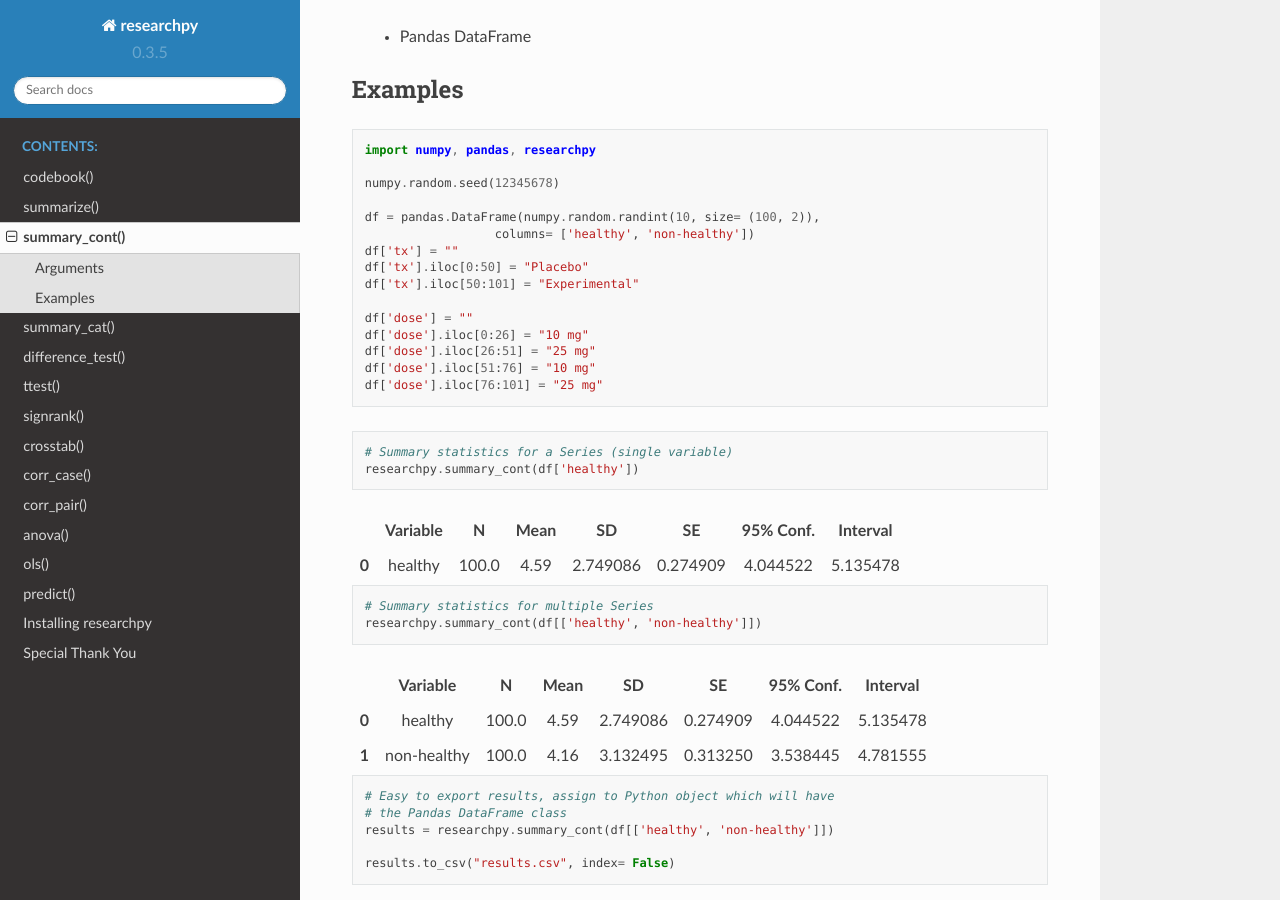
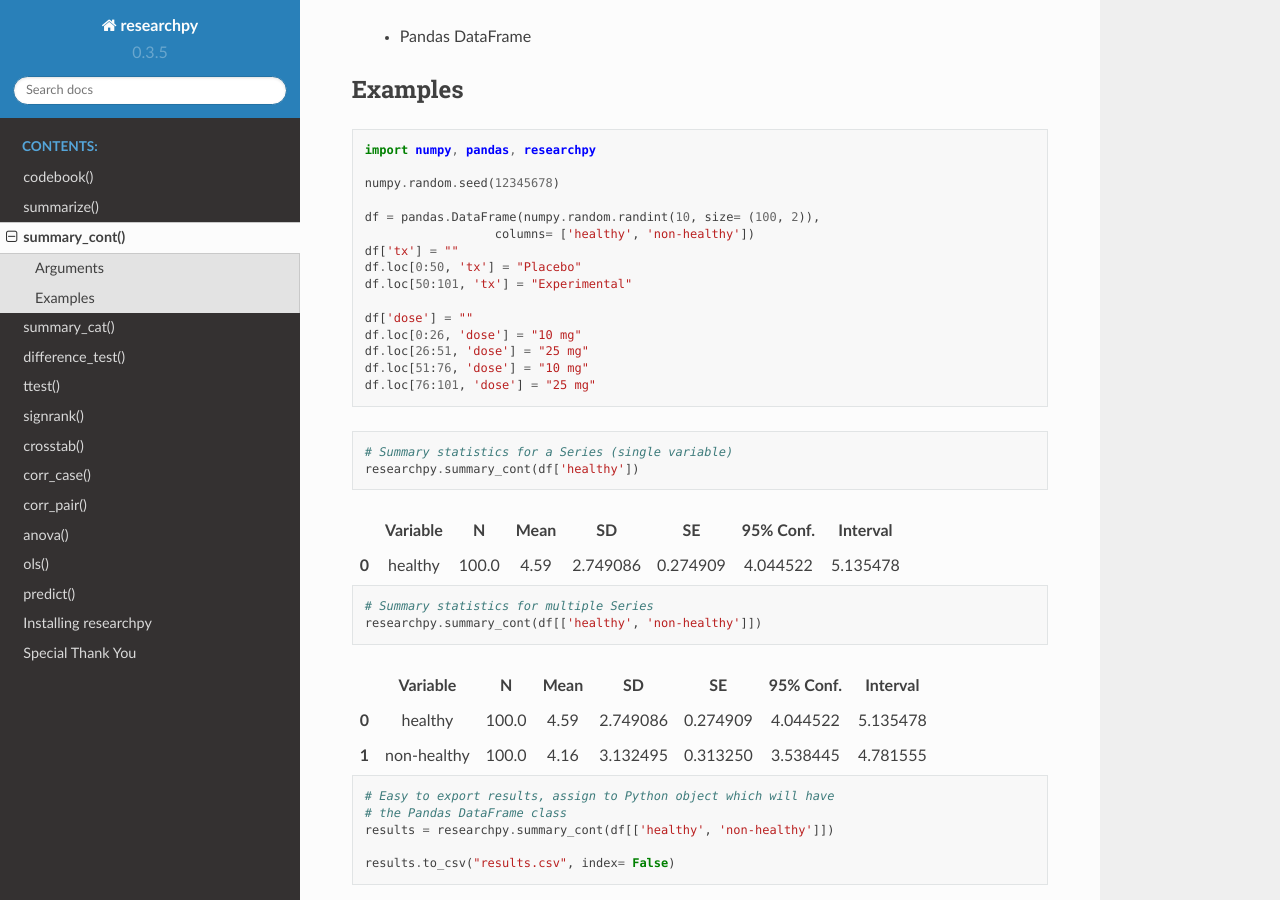
Before and after one commit to researchpy/documentation, a Sphinx documentation site: the page built from source/summary_cont_documentation.rst, in a window 1280 px wide and 900 px high, scrolled down 551 px. Built offline with Sphinx 7.4.7 and the Read the Docs theme 2.0.0, drawn with Linux system fonts in a browser that asks for light colours.

Commit message:
Fixed summary_cont example

```diff
--- a/source/summary_cont_documentation.rst
+++ b/source/summary_cont_documentation.rst
@@ -30,14 +30,14 @@ Examples
     df = pandas.DataFrame(numpy.random.randint(10, size= (100, 2)),
                       columns= ['healthy', 'non-healthy'])
     df['tx'] = ""
-    df['tx'].iloc[0:50] = "Placebo"
-    df['tx'].iloc[50:101] = "Experimental"
+    df.loc[0:50, 'tx'] = "Placebo"
+    df.loc[50:101, 'tx'] = "Experimental"
 
     df['dose'] = ""
-    df['dose'].iloc[0:26] = "10 mg"
-    df['dose'].iloc[26:51] = "25 mg"
-    df['dose'].iloc[51:76] = "10 mg"
-    df['dose'].iloc[76:101] = "25 mg"
+    df.loc[0:26, 'dose'] = "10 mg"
+    df.loc[26:51, 'dose'] = "25 mg"
+    df.loc[51:76, 'dose'] = "10 mg"
+    df.loc[76:101, 'dose'] = "25 mg"
 
 
 
```
